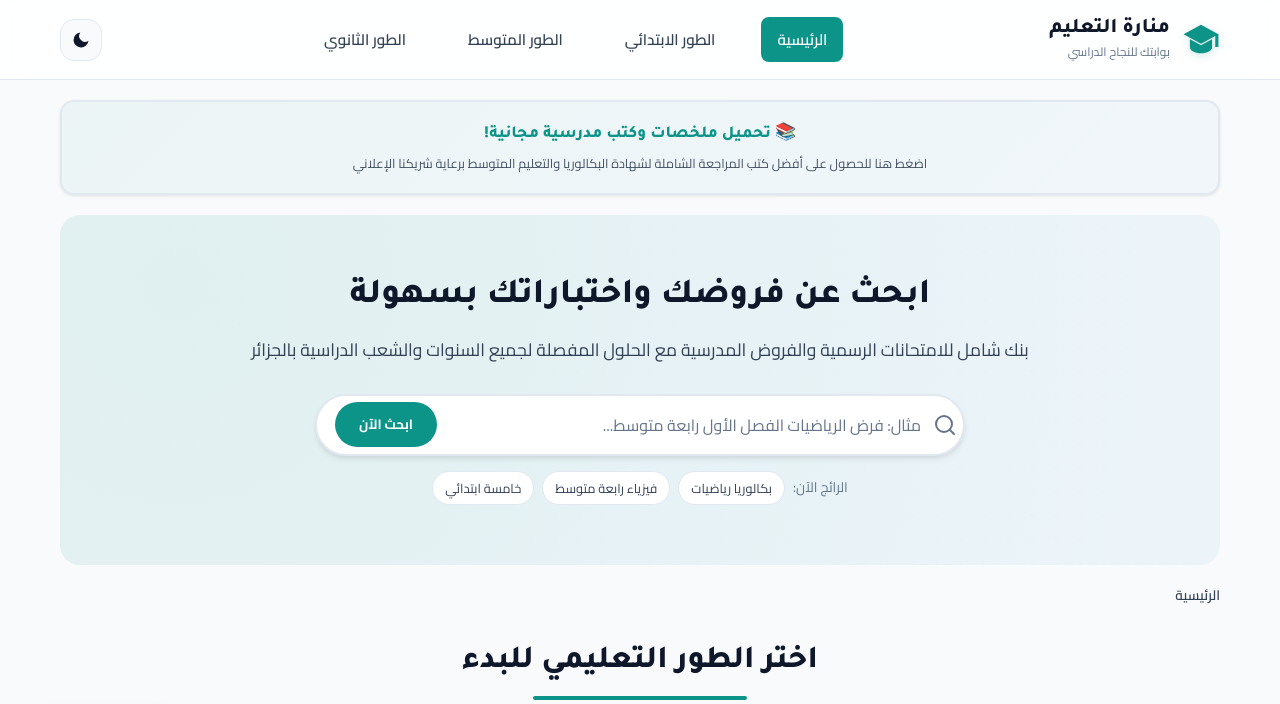
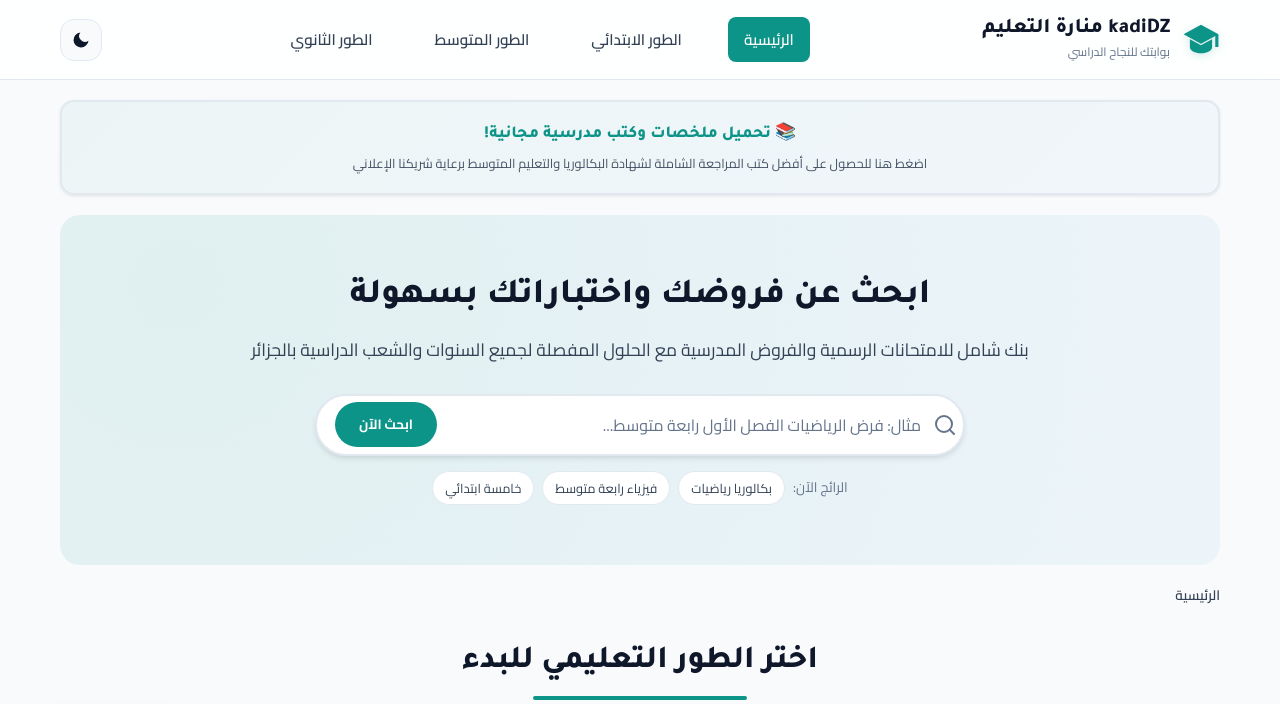
Before and after one commit to education-dz/examens, a website built with Vite: page index.html in a window 1280 px wide. Shown: the top 704 px of the page. Built offline with nearby package versions, Linux system fonts and the light colour scheme.

Commit message:
Update index.html

```diff
--- a/index.html
+++ b/index.html
@@ -30,7 +30,7 @@
                     <path d="M5 12.18V17.18C5 19.28 8.13 21 12 21C15.87 21 19 19.28 19 17.18V12.18L12 16L5 12.18Z" fill="currentColor"/>
                 </svg>
                 <div class="logo-text">
-                    <span class="logo-title">منارة التعليم</span>
+                    <span class="logo-title"> kadiDZ منارة التعليم</span>
                     <span class="logo-subtitle">بوابتك للنجاح الدراسي</span>
                 </div>
             </div>
```
